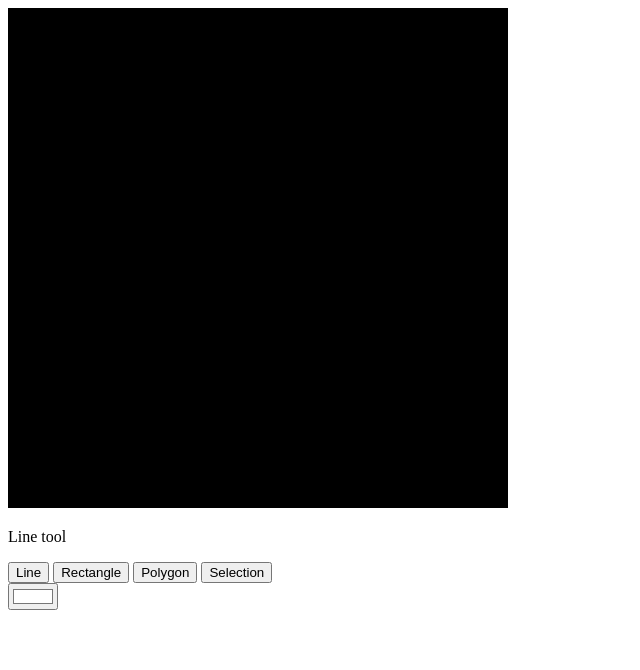
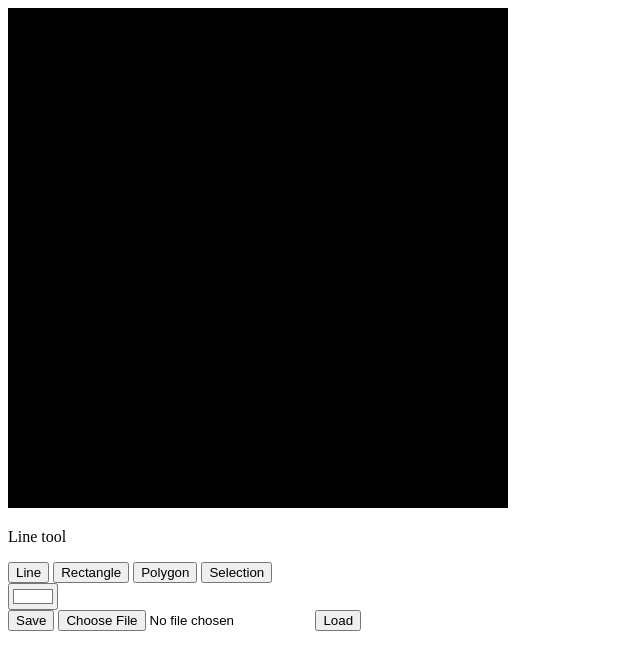
Before and after one commit to Lock1/IF3260-Grafkom-1, a plain HTML site: page src/index.html in a window 1280 px wide. Shown: the whole page, without its empty margins (0-640 px from the left). Drawn offline with Linux system fonts and the light colour scheme.

Commit message:
Penambahan save dan load
Penambahan save dan load seiring dengan objek pada select

```diff
--- a/src/index.html
+++ b/src/index.html
@@ -15,6 +15,11 @@
             <button onclick="select_btn_handler()">Selection</button>
         </div>
         <input type="color" id="color_picker" onchange="getColor()" value="#ffffff">
+        <div>
+            <button onclick="save()">Save</button>
+            <input type="file" id="load_src" accept="txt">
+            <button onclick="load()">Load</button>
+        </div>
         <div id="polygon_helper"></div>
     </body>
 
--- a/src/scripts.js
+++ b/src/scripts.js
@@ -364,4 +364,24 @@ function getColor() {
     picked_color = [rgb[0]/255, rgb[1]/255, rgb[2]/255, 1.0];
 }
 
+function save() {
+    var a = document.createElement("a");
+    var file = new Blob([JSON.stringify(gl_objects)], {type : "text/plain"});
+    a.href = URL.createObjectURL(file);
+    a.download = "save_cad.txt";
+    a.click();
+}
+
+function load() {
+    var src = document.getElementById("load_src");
+    var reader = new FileReader();
+
+    reader.readAsText(src.files[0]);
+    reader.onerror = (e) => {console.log("Load error")};
+    reader.onload  = (e) => {
+        gl_objects = JSON.parse(e.target.result);
+    };
+}
+
+
 window.onload = main;
```
